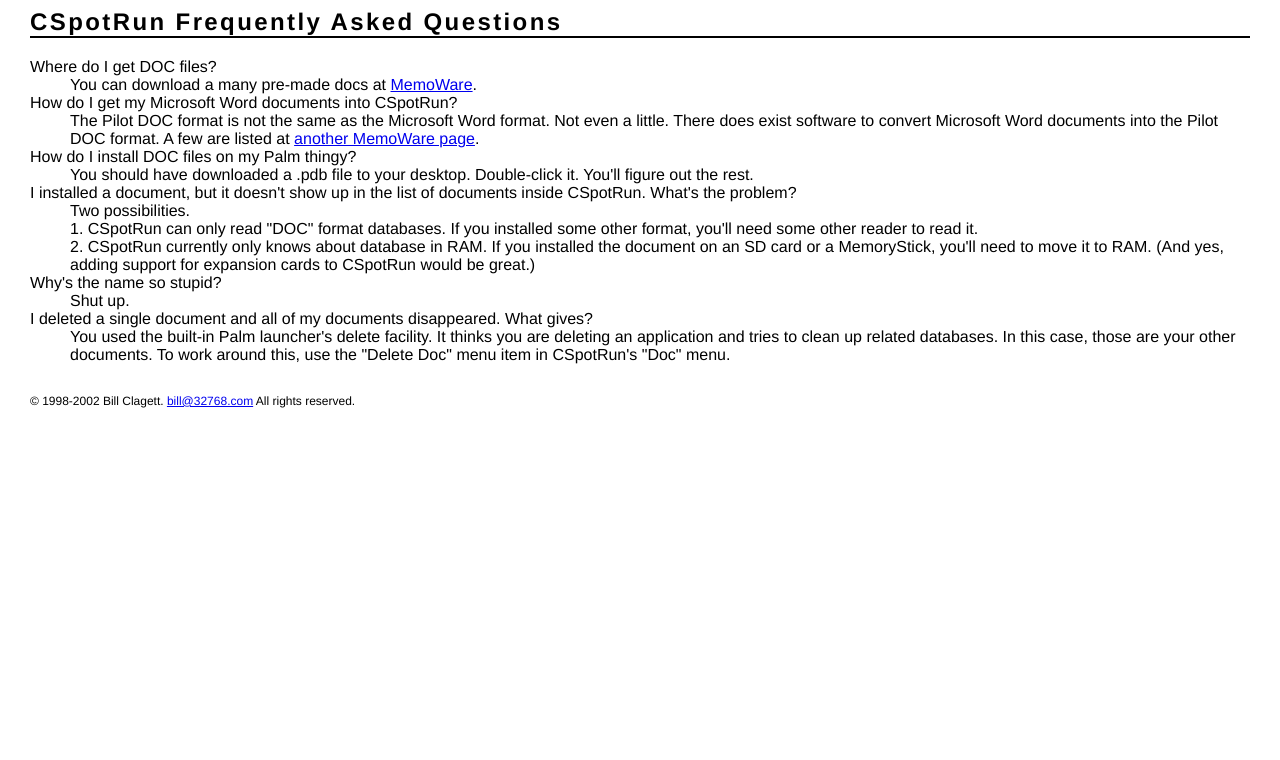
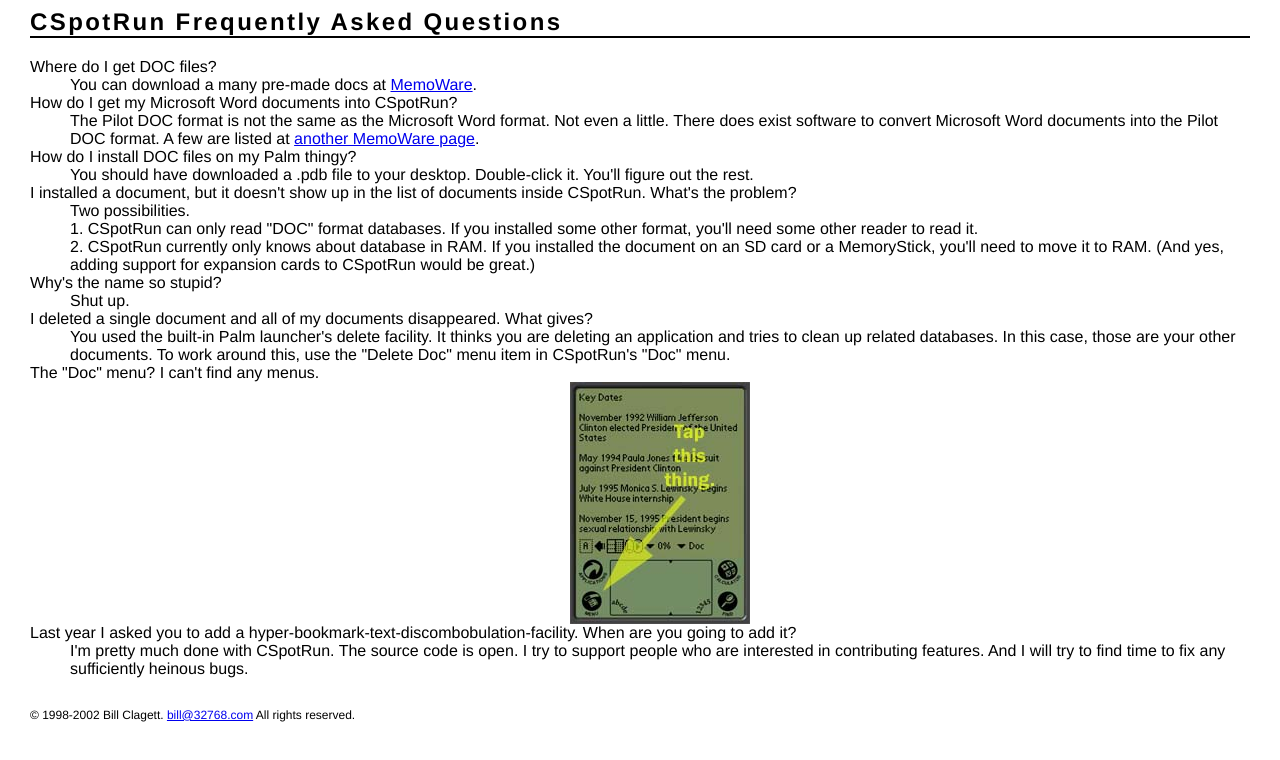
Before and after one commit to sortaeclectic/CSpotRun, a plain HTML site: page www/faq.html in a window 1280 px wide. Drawn offline with Linux system fonts and the light colour scheme.

Commit message:
*** empty log message ***

```diff
--- a/www/faq.html
+++ b/www/faq.html
@@ -38,15 +38,15 @@
             facility. It thinks you are deleting an application and tries to clean up
             related databases. In this case, those are your other documents. To work
             around this, use the "Delete Doc" menu item in CSpotRun's "Doc" menu.
+        <dt>The "Doc" menu? I can't find any menus.
+        <dd><center><img src="menuicon.jpg"/></center>
 
-<!--
 		<dt>Last year I asked you to add a hyper-bookmark-text-discombobulation-facility.
 	        When are you going to add it?
 		<dd>I'm pretty much done with CSpotRun.
             The source code is open. I try to
             support people who are interested in contributing features. And I will
             try to find time to fix any sufficiently heinous bugs.
--->
 	</dl>
     <p class=legal>
       &copy; 1998-2002 Bill Clagett. <a href="http://32768.com/bill/contact/">bill@32768.com</a> All rights reserved.
```
